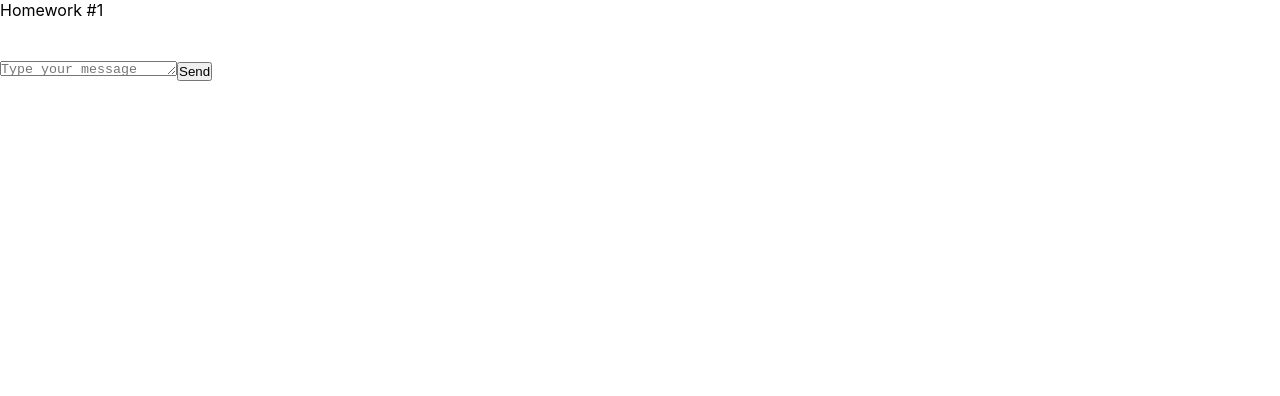
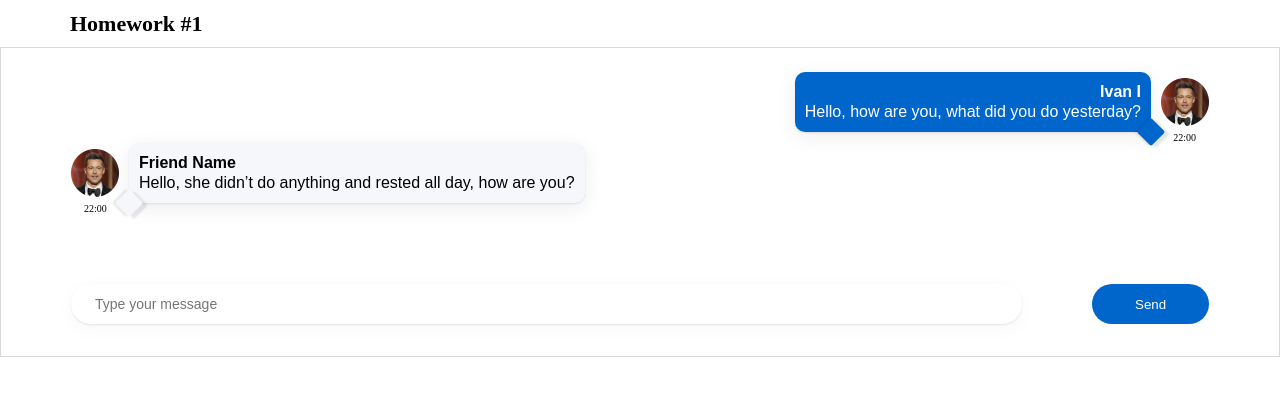
Before and after one commit to Venzelland/hws2-master, a React (Create React App) app: page / in a window 1280 px wide. Shown: the top 396 px of the page. Built offline with nearby package versions, Linux system fonts and the light colour scheme.

Commit message:
homework done

```diff
--- a/src/index.tsx
+++ b/src/index.tsx
@@ -5,6 +5,8 @@ import App from './s1-main/App'
 import reportWebVitals from './reportWebVitals'
 import store from './s2-homeworks/hw10/bll/store'
 import {Provider} from 'react-redux'
+
+
 
 const root = ReactDOM.createRoot(document.getElementById('root') as HTMLElement)
 root.render(
--- a/src/s1-main/App.module.css
+++ b/src/s1-main/App.module.css
@@ -1,11 +1,22 @@
 .App {
     --header_height: 60px;
+    width: 1280px;
+    height: 373px;
+    font-family: Montserrat, serif;
 }
 
 .hw {
-
+    /*background-color: red;*/
+    border: #D9D9D9 1px solid;
 }
 
 .hwTitle {
+    font-family: Montserrat, serif;
+    font-size: 22px;
+    font-weight: 600;
+    line-height: 27px;
+    letter-spacing: 0;
+    text-align: left;
+    margin: 10px 10px 10px 70px;
 
 }
--- a/src/s2-homeworks/hw01/HW1.tsx
+++ b/src/s2-homeworks/hw01/HW1.tsx
@@ -1,5 +1,5 @@
 import React from 'react'
-import Message from './message/Message'
+import Message, {MessagePropsType} from './message/Message'
 import MessageSender from './message-sender/MessageSender'
 import s2 from '../../s1-main/App.module.css'
 import FriendMessage from './friend-message/FriendMessage'
@@ -14,17 +14,31 @@ import avatar from './avatar.png'
 * */
 
 // нужно создать правильный тип вместо any
-export type MessageType = any
+type MessageText = {
+    text: string,
+    time: string
+}
+
+type User = {
+    avatar: string,
+    name: string,
+}
+
+export type MessageType = {
+    id: number,
+    user: User,
+    message: MessageText
+}
 
 // структуру объекта не менять
 export const message0: MessageType = {
     id: 0,
     user: {
         avatar: avatar, // можно менять
-        name: 'Some Name',  // можно менять
+        name: 'Ivan I',  // можно менять
     },
     message: {
-        text: 'some textsome textsome textsome textsome textsome textsome text', // можно менять
+        text: 'Hello, how are you, what did you do yesterday?', // можно менять
         time: '22:00', // можно менять
     },
 }
@@ -35,7 +49,7 @@ export const friendMessage0: MessageType = {
         name: 'Friend Name', // можно менять
     },
     message: {
-        text: 'зеркальное сообщение для тренировки css', // можно менять
+        text: 'Hello, she didn’t do anything and rested all day, how are you?', // можно менять
         time: '22:00', // можно менять
     },
 }
@@ -47,12 +61,12 @@ const HW1 = () => {
             <div className={s2.hw}>
                 {/*проверка отображения (не менять)*/}
                 <div>
-                    <Message message={message0} />
-                    <FriendMessage message={friendMessage0} />
+                    <Message message={message0}/>
+                    <FriendMessage message={friendMessage0}/>
                 </div>
 
                 {/*для автоматической проверки дз (не менять)*/}
-                <MessageSender M={Message} />
+                <MessageSender M={Message}/>
             </div>
         </div>
     )
--- a/src/s2-homeworks/hw01/friend-message/FriendMessage.module.css
+++ b/src/s2-homeworks/hw01/friend-message/FriendMessage.module.css
@@ -3,29 +3,59 @@
 }
 
 .friendImageAndText {
-
+    display: flex;
+    align-items: center;
 }
 
 .friendImageAndText img {
-
+    height: 48px;
+    width: 48px;
+    margin-left: 70px;
+    margin-right: 10px;
 }
 
 .friendText {
-
+    color: black;
+    font-family: Montserrat, sans-serif;
+    font-size: 16px;
+    font-weight: 400;
+    line-height: 20px;
+    text-align: left;
+    position: relative;
+    padding: 10px;
+    width: auto;
+    height: 60px;
+    border-radius: 10px;
+    background-color: #F5F7FB;
+    box-shadow: 0 1px 2px 0 rgba(29, 33, 38, 0.1), 0 5px 20px 0 rgba(29, 33, 38, 0.08);
 }
 
 .friendText:after {
-
+    content: "";
+    position: absolute;
+    width: 20px;
+    height: 20px;
+    background-color: #F5F7FB;
+    transform: rotate(45deg);
+    bottom: -10px;
+    left: -10px;
+    box-shadow: -2px 2px 2px 0 rgba(29, 33, 38, 0.1), 5px -2px 2px 0 rgba(29, 33, 38, 0.1);
+    border-radius: 2px;
 }
 
 .friendName {
-
-}
+    font-family: Montserrat, sans-serif;
+    font-size: 16px;
+    font-weight: 600;
+ }
 
 .friendMessageText {
-
+    font-weight: 400;
+    font-family: 'Montserrat', sans-serif;
+    font-size: 16px;
 }
 
 .friendTime {
-
+    margin-left: 83px;
+    font-size: 10px;
 }
--- a/src/s2-homeworks/hw01/friend-message/FriendMessage.tsx
+++ b/src/s2-homeworks/hw01/friend-message/FriendMessage.tsx
@@ -1,8 +1,9 @@
 import React from 'react'
 import s from './FriendMessage.module.css'
+import {MessagePropsType} from "../message/Message";
 
 // создать тип вместо any и отобразить приходящие данные
-const FriendMessage = (props: any) => {
+const FriendMessage = (props: MessagePropsType) => {
     return (
         <div
             id={'hw1-friend-message-' + props.message.id}
@@ -12,7 +13,7 @@ const FriendMessage = (props: any) => {
                 <img
                     id={'hw1-friend-avatar-' + props.message.id}
                     // создаёт студент
-
+                    src={props.message.user.avatar}
                     //
                 />
                 <div className={s.friendText}>
@@ -21,7 +22,7 @@ const FriendMessage = (props: any) => {
                         className={s.friendName}
                     >
                         {/*создаёт студент*/}
-
+                        {props.message.user.name}
                         {/**/}
                     </div>
                     <pre
@@ -29,7 +30,7 @@ const FriendMessage = (props: any) => {
                         className={s.friendMessageText}
                     >
                         {/*создаёт студент*/}
-
+                        {props.message.message.text}
                         {/**/}
                     </pre>
                 </div>
@@ -39,7 +40,7 @@ const FriendMessage = (props: any) => {
                 className={s.friendTime}
             >
                 {/*создаёт студент*/}
-
+                {props.message.message.time}
                 {/**/}
             </div>
         </div>
--- a/src/s2-homeworks/hw01/message-sender/MessageSender.module.css
+++ b/src/s2-homeworks/hw01/message-sender/MessageSender.module.css
@@ -1,18 +1,47 @@
 .sendForm {
-
+    display: flex;
+    align-items: center;
+    margin-bottom: -38px;
 }
 
 .textarea {
 
+    font-family: Montserrat, sans-serif;
+    font-size: 14px;
+    font-weight: 400;
+    line-height: 17px;
+    letter-spacing: 0;
+    text-align: left;
+
+    width: 976px;
+    height: 40px !important;
+    resize: none;
+    border-radius: 20px;
+    margin: 70px;
+    /*margin-bottom: 32px;*/
+    padding: 12px 24px 11px;
+    overflow: hidden;
+    border: none;
+    box-shadow: 0 1px 2px 0 #1d21261a, 0 5px 20px 0 #1d212608;
+    overflow-wrap: break-word;
+    display: flex;
 }
 
+
 .button {
-
+    width: 120px;
+    height: 40px;
+    background-color: #0066cc;
+    border-radius: 20px;
+    border: none;
+    color: white;
+    margin-right: 70px;
 }
 
 .button:hover {
 
 }
+
 .button:active {
 
 }
--- a/src/s2-homeworks/hw01/message/Message.module.css
+++ b/src/s2-homeworks/hw01/message/Message.module.css
@@ -1,31 +1,66 @@
 .message {
-
+    margin-top: 24px;
 }
 
 .imageAndText {
-
+    display: flex;
+    align-items: center;
+    flex-direction: row-reverse;
 }
 
 .imageAndText img {
-
+    height: 48px;
+    width: 48px;
+    margin-left: 10px;
+    margin-right: 70px;
 }
 
 .text {
-
+    font-family: Montserrat, sans-serif;
+    font-size: 16px;
+    font-weight: 400;
+    line-height: 20px;
+    text-align: right;
+    color: #FFFFFF;
+    position: relative;
+    padding: 10px;
+    width: auto;
+    height: 60px;
+    border-radius: 10px;
+    background-color: #0066CC;
+    box-shadow: 0 1px 2px 0 rgba(29, 33, 38, 0.1), 0 5px 20px 0 rgba(29, 33, 38, 0.08);
 }
 
-.text:after {
-
+.text:before {
+    content: "";
+    position: absolute;
+    width: 20px;
+    height: 20px;
+    background-color: #0066CC;
+    transform: rotate(45deg);
+    bottom: -10px;
+    right: -10px;
+    box-shadow: -2px 2px 2px 0 rgba(29, 33, 38, 0.1), 5px -2px 2px 0 rgba(29, 33, 38, 0.1);
+    border-radius: 2px;
 }
 
 .name {
-
+    font-family: Montserrat, sans-serif;
+    font-size: 16px;
+    font-weight: 600;
+    text-align: right;
 }
 
 .messageText {
-
+    font-weight: 400;
+    font-family: 'Montserrat', sans-serif;
+    font-size: 16px;
 }
 
 .time {
-
+    display: flex;
+    align-items: center;
+    flex-direction: row-reverse;
+    margin-right: 83px;
+    font-size: 10px;
 }
--- a/src/s2-homeworks/hw01/message/Message.tsx
+++ b/src/s2-homeworks/hw01/message/Message.tsx
@@ -2,7 +2,20 @@ import React from 'react'
 import s from './Message.module.css'
 
 // нужно создать правильный тип вместо any
-export type MessagePropsType = any
+export type MessagePropsType = {
+    message: {
+        id: number;
+        user: {
+            avatar: string;
+            name: string;
+        };
+        message: {
+            text: string;
+            time: string;
+        }
+
+    };
+};
 
 // нужно отобразить приходящие данные
 const Message = (props: MessagePropsType) => {
@@ -12,25 +25,26 @@ const Message = (props: MessagePropsType) => {
                 <img
                     id={'hw1-avatar-' + props.message.id}
                     // создаёт студент
-
+                    src={props.message.user.avatar} // Отобразить URL аватара
+                    alt="Avatar"
                     //
                 />
                 <div className={s.text}>
                     <div id={'hw1-name-' + props.message.id} className={s.name}>
                         {/*создаёт студент*/}
-
+                        {props.message.user.name}
                         {/**/}
                     </div>
                     <pre id={'hw1-text-' + props.message.id} className={s.messageText}>
                         {/*создаёт студент*/}
-
+                        {props.message.message.text}
                         {/**/}
                     </pre>
                 </div>
             </div>
             <div id={'hw1-time-' + props.message.id} className={s.time}>
                 {/*создаёт студент*/}
-
+                {props.message.message.time}
                 {/**/}
             </div>
         </div>
```
